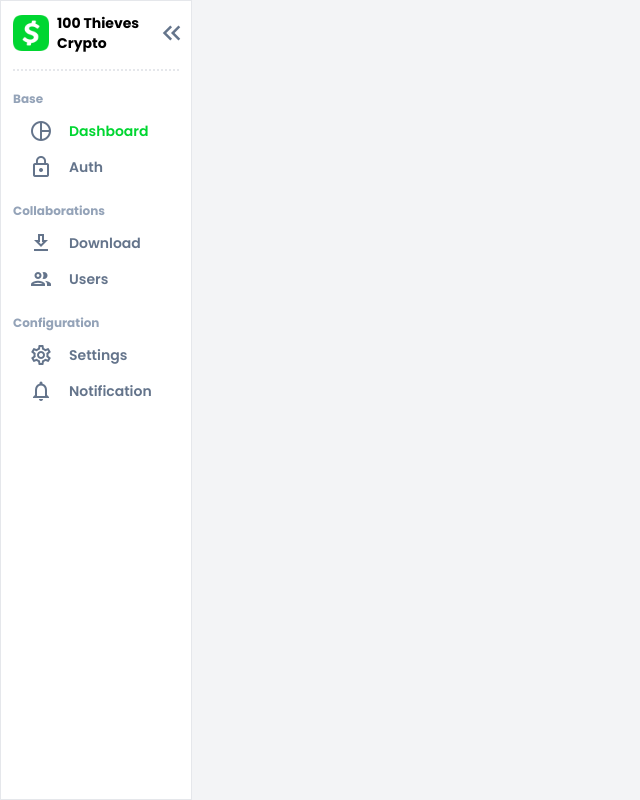
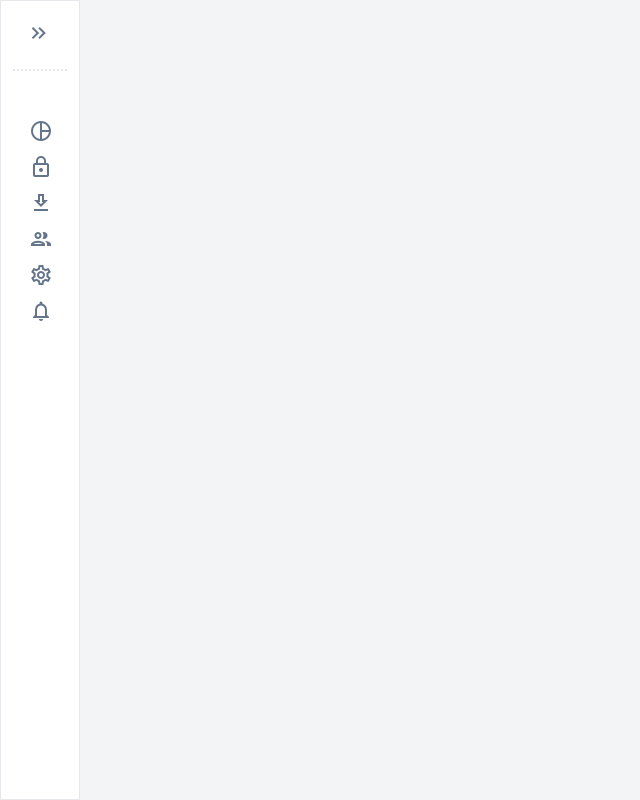
Before and after one commit to H4CKM11/adminDashboard, an Angular app: page / in a window 1280 px wide. Shown: the whole page, without its empty margins (0-640 px from the left). Built offline with nearby package versions, Linux system fonts and the light colour scheme.

Commit message:
Sidenav added, need finishing desktop

```diff
--- a/src/app/Layout/dash-board-desktop/dash-board-dekstop/dash-board-dekstop.component.html
+++ b/src/app/Layout/dash-board-desktop/dash-board-dekstop/dash-board-dekstop.component.html
@@ -1,2 +1,2 @@
 
-<app-navbar-desktop></app-navbar-desktop>
+    <app-navbar-desktop></app-navbar-desktop>
--- a/src/app/Layout/dash-board-desktop/dash-board-dekstop/dash-board-dekstop.component.ts
+++ b/src/app/Layout/dash-board-desktop/dash-board-dekstop/dash-board-dekstop.component.ts
@@ -1,4 +1,6 @@
 import { Component } from '@angular/core';
+import { trigger, state, style, animate, transition } from '@angular/animations';
+
 
 @Component({
   selector: 'app-dash-board-dekstop',
@@ -7,4 +9,10 @@ import { Component } from '@angular/core';
 })
 export class DashBoardDekstopComponent {
 
+  isNavOpen = true;
+
+  toggleNav() {
+    this.isNavOpen = !this.isNavOpen;
+  }
+
 }
--- a/src/app/Layout/dash-board-desktop/dash-board-desktop.module.ts
+++ b/src/app/Layout/dash-board-desktop/dash-board-desktop.module.ts
@@ -2,6 +2,7 @@ import { NgModule } from '@angular/core';
 import { CommonModule } from '@angular/common';
 import { DashBoardDekstopComponent } from './dash-board-dekstop/dash-board-dekstop.component';
 import { NavbarDesktopModule } from '../navbar-desktop/navbar-desktop.module';
+import { MatSidenavModule } from '@angular/material/sidenav';
 
 
 
@@ -9,7 +10,8 @@ import { NavbarDesktopModule } from '../navbar-desktop/navbar-desktop.module';
   declarations: [DashBoardDekstopComponent],
   imports: [
     CommonModule,
-    NavbarDesktopModule
+    NavbarDesktopModule,
+    MatSidenavModule
   ],
   exports: [
     DashBoardDekstopComponent  ]
--- a/src/app/Layout/navbar-desktop/navbar-desktop/navbar-desktop.component.html
+++ b/src/app/Layout/navbar-desktop/navbar-desktop/navbar-desktop.component.html
@@ -1,61 +1,65 @@
-<div class="bg-white p-3 w-[15%] h-screen border border-gray-200">
+<div [@slideInOut]="isWidthIncreased ? 'in' : 'out'" class="bg-white p-3 h-screen border border-gray-200" (click)="toggleWidth()" (click)="toggleFade()" (click)="toggleShift()">
     <div class="">
         <nav>
             <!-- Start of Nav -->
             <div class="flex items-center ">
-                <div class="flex items-center">
+                <div class="flex items-center" [@fade]="isFadeOut ? 'in' : 'out'">
                     <img src="../../../assets/images/moneyLogo.png" alt="" class="w-9">
                     <p class="ml-2 text-sm font-bold ">100 Thieves Crypto</p>
                 </div>
-                <mat-icon class="text-slate-500 ml-auto transform scale-125">keyboard_double_arrow_left</mat-icon>
+                <mat-icon class="text-slate-500 ml-auto transform scale-125" [@shiftToLeft]="isShifted ? 'in' : 'out'">keyboard_double_arrow_left</mat-icon>
             </div>
             <div class="border-dotted border-b-2 mt-4"></div>
 
             <!-- Base Part Of Nav -->
             <ul class="mt-5">
-                <p class="text-slate-400 font-bold text-xs">Base</p>
+                <div [@fade]="isFadeOut ? 'in' : 'out'">
+                    <p class="text-slate-400 font-bold text-xs">Base</p>
+                </div>
                 <div class="flex items-center mt-3 ml-4">
                     <mat-icon class="text-slate-500">pie_chart_outline</mat-icon>
-                    <li class="ml-4 text-slate-500 font-semibold text-sm">
-                        <p class="text-[#00d631]">Dashboard</p>
-                    </li>
+                    <div [@fade]="isFadeOut ? 'in' : 'out'">
+                        <li class="ml-4 text-slate-500 font-semibold text-sm">
+                            <p class="text-[#00d631]" [class.hidden]="isWidthIncreased">Dashboard</p>
+                        </li>
+                    </div>
                 </div>
                 <div class=" flex items-center mt-3 ml-4">
                     <mat-icon class="text-slate-500">lock_outline</mat-icon>
                     <li class="ml-4 text-slate-500 font-semibold text-sm">
-                        <p>Auth</p>
+                        <p class="" [class.hidden]="isWidthIncreased">Auth</p>
                     </li>
                 </div>
 
 
                 <!-- Collaboration Part Of Nav -->
-                <p class="text-slate-400 mt-6 font-bold text-xs">Collaborations</p>
+                <p class="text-slate-400 mt-6 font-bold text-xs" [class.hidden]="isWidthIncreased">Collaborations</p>
                 <div class=" flex items-center mt-3 ml-4">
                     <mat-icon class="text-slate-500" fontSet="material-icons-outlined">download</mat-icon>
                     <li class="ml-4 text-slate-500 font-semibold text-sm">
-                        <p>Download</p>
+                        <p class="" [class.hidden]="isWidthIncreased">Download</p>
                     </li>
                 </div>
                 <div class=" flex items-center mt-3 ml-4">
                     <mat-icon class="text-slate-500" fontSet="material-icons-outlined">group</mat-icon>
                     <li class="ml-4 text-slate-500 font-semibold text-sm">
-                        <p>Users</p>
+                        <p class="" [class.hidden]="isWidthIncreased">Users</p>
                     </li>
                 </div>
 
 
                 <!-- Configuration Part Of Nav -->
-                <p class="text-slate-400 mt-6 font-bold text-xs">Configuration</p>
+                <p class="text-slate-400 mt-6 font-bold text-xs" [class.hidden]="isWidthIncreased">Configuration</p>
                 <div class=" flex items-center mt-3 ml-4">
                     <mat-icon class="text-slate-500" fontSet="material-icons-outlined">settings</mat-icon>
                     <li class="ml-4 text-slate-500 font-semibold text-sm">
-                        <p>Settings</p>
+                        <p class="" [class.hidden]="isWidthIncreased">Settings</p>
                     </li>
                 </div>
                 <div class=" flex items-center mt-3 ml-4 mb-4">
                     <mat-icon class="text-slate-500" fontSet="material-icons-outlined">notifications</mat-icon>
                     <li class="ml-4 text-slate-500 font-semibold text-sm">
-                        <p>Notification</p>
+                        <p class="" [class.hidden]="isWidthIncreased">Notification</p>
                     </li>
                 </div>
             </ul>
--- a/src/app/Layout/navbar-desktop/navbar-desktop/navbar-desktop.component.ts
+++ b/src/app/Layout/navbar-desktop/navbar-desktop/navbar-desktop.component.ts
@@ -1,10 +1,56 @@
 import { Component } from '@angular/core';
+import { trigger, state, style, animate, transition, group } from '@angular/animations';
+
+
 
 @Component({
   selector: 'app-navbar-desktop',
   templateUrl: './navbar-desktop.component.html',
-  styleUrls: ['./navbar-desktop.component.css']
+  styleUrls: ['./navbar-desktop.component.css'],
+  animations: [
+    trigger('slideInOut', [
+      state('in', style({  width:'5rem' })),
+      state('out', style({  width:'20rem' })),
+      transition('in => out', animate('0.3s ease-in-out')),
+      transition('out => in', animate('0.3s ease-in-out'))
+    ]),
+    trigger('fade', [
+      state('in', style({
+        opacity: 0
+      })),
+      state('out',   style({
+        opacity: 1
+      })),
+      transition('in => out', animate('0.6s ease-in-out')),
+      transition('out => in', animate('0.0s ease-in-out'))
+    ]),
+    trigger('shiftToLeft', [
+      state('in', style({ transform: 'translateX(-8rem) rotate(180deg)', marginRight: '-7rem' })),
+      state('out', style({ transform: 'translateX(-100%)' })),
+      transition('in <=> out', animate('0.5s ease-in-out')),
+    ]),
+  ],
 })
 export class NavbarDesktopComponent {
 
+  isWidthIncreased: boolean = true;
+  isFadeOut: boolean = true;
+  isShifted: boolean = true;
+
+
+
+
+  toggleWidth() {
+    this.isWidthIncreased = !this.isWidthIncreased;
+    console.log(this.isWidthIncreased)
+  }
+
+  toggleFade() {
+    this.isFadeOut = !this.isFadeOut;
+    console.log(this.isFadeOut);
+  }
+
+  toggleShift() {
+    this.isShifted = !this.isShifted;
+  }
 }
```
Also changed, not shown: src/styles.css (line endings or trailing spaces).
